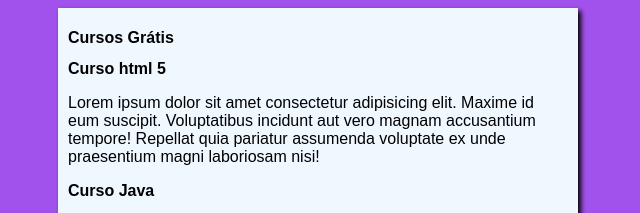
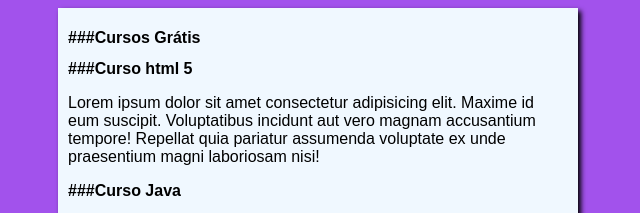
Before and after one commit to JunimF92/Projeto-Site, a plain HTML site: page index.html in a window 1280 px wide. Shown: the top 213 px of the page, without its empty margins (322-962 px from the left). Drawn offline with Linux system fonts and the light colour scheme.

Commit message:
Update index.html

```diff
--- a/index.html
+++ b/index.html
@@ -10,14 +10,14 @@
 <body>
     <main>
         <header>
-            <h1>Cursos Grátis</h1>
+            <h1>###Cursos Grátis</h1>
         </header>
         <article>
-            <h2>Curso html 5</h2>
+            <h2>###Curso html 5</h2>
             <p>Lorem ipsum dolor sit amet consectetur adipisicing elit. Maxime id eum suscipit. Voluptatibus incidunt aut vero magnam accusantium tempore! Repellat quia pariatur assumenda voluptate ex unde praesentium magni laboriosam nisi!</p>
         </article>
         <article>
-            <h2>Curso Java</h2>
+            <h2>###Curso Java</h2>
             <p>Lorem ipsum dolor sit amet consectetur adipisicing elit. Cumque a corporis nostrum velit doloribus repellat cum, unde quisquam delectus atque, doloremque iste eum fugiat numquam harum, porro itaque? Necessitatibus, aperiam?</p>
         </article>
     </main>
```
